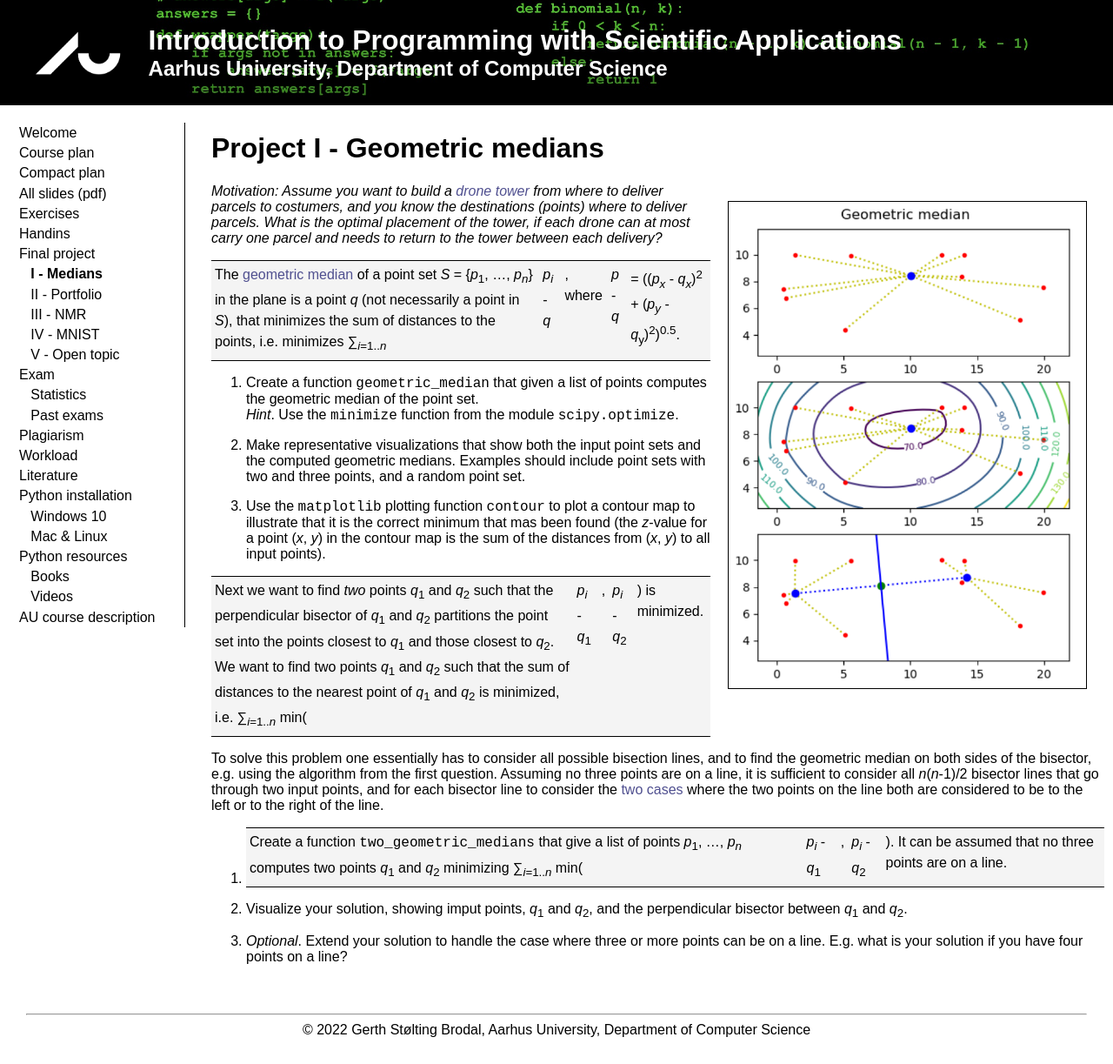
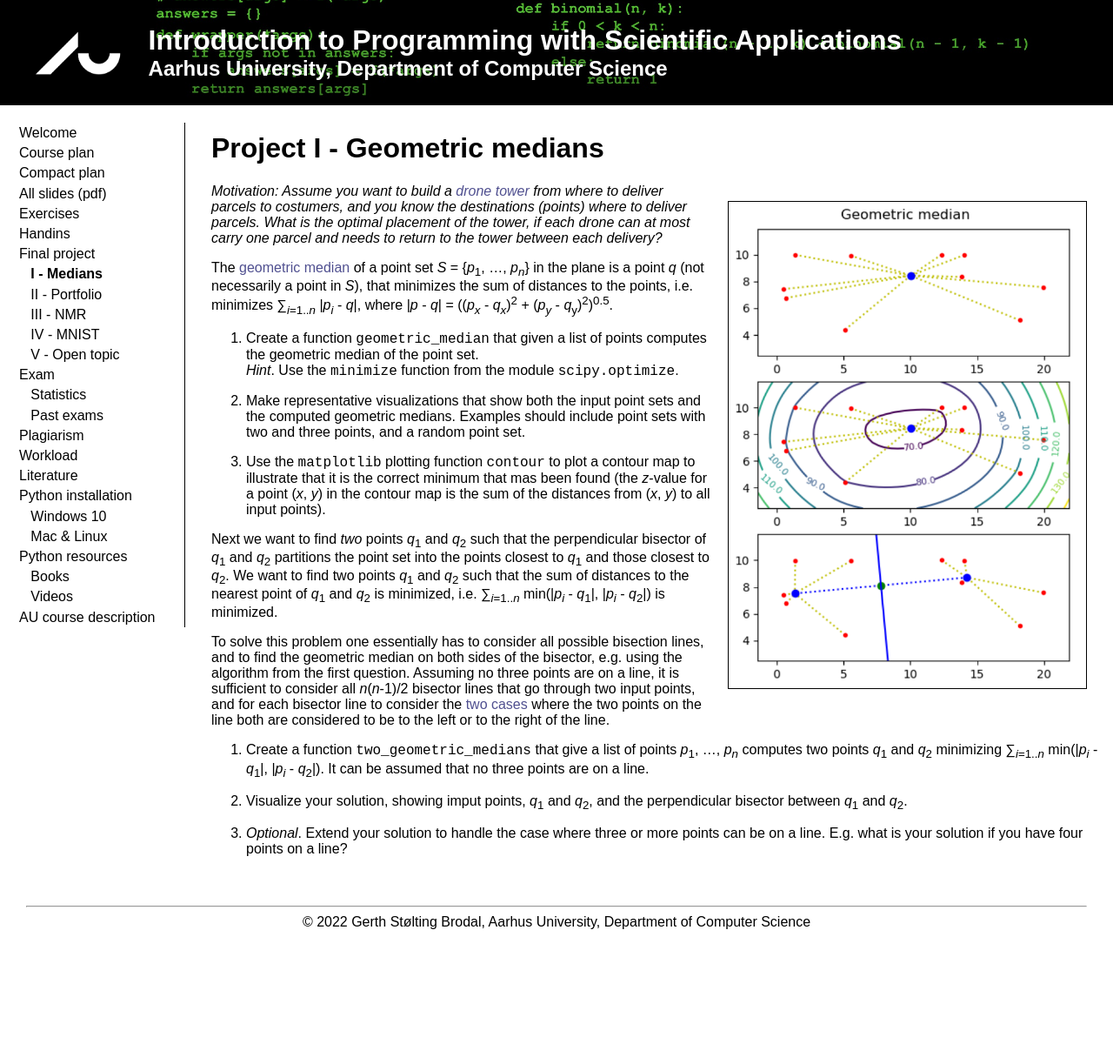
Before and after one commit to gsbrodal/gsbrodal.github.io, a Jekyll site: the page built from ipsa/project-1-medians.md, in a window 1280 px wide. Shown: the whole page at 87% size. Built offline with Jekyll 4.4.1, drawn with Linux system fonts in a browser that asks for light colours; our own code applies the rules of GitHub Pages for plain Markdown files; after the commit the page ends 1099 px from its top, so only the background shows below that; part of the change alters nothing that is shown.

```diff
--- a/ipsa/project-1-medians.md
+++ b/ipsa/project-1-medians.md
@@ -4,7 +4,7 @@
 
 _Motivation: Assume you want to build a [drone tower](http://www.businessinsider.com/amazon-has-applied-to-patent-a-beehive-like-drone-tower-2017-6?r=US&IR=T&IR=T) from where to deliver parcels to costumers, and you know the destinations (points) where to deliver parcels. What is the optimal placement of the tower, if each drone can at most carry one parcel and needs to return to the tower between each delivery?_
 
-The [geometric median](https://en.wikipedia.org/wiki/Geometric_median) of a point set _S_&nbsp;=&nbsp;{_p_<sub>1</sub>,&nbsp;...,&nbsp;_p_<sub>_n_</sub>} in the plane is a point _q_ (not necessarily a point in _S_), that minimizes the sum of distances to the points, i.e. minimizes &sum;<sub>_i_=1.._n_</sub> |_p_<sub>_i_</sub> - _q_|, where |_p_ - _q_| = ((_p_<sub>_x_</sub> - _q_<sub>_x_</sub>)<sup>2</sup> + (_p_<sub>_y_</sub> - _q_<sub>y</sub>)<sup>2</sup>)<sup>0.5</sup>.
+The [geometric median](https://en.wikipedia.org/wiki/Geometric_median) of a point set _S_&nbsp;=&nbsp;{_p_<sub>1</sub>,&nbsp;...,&nbsp;_p_<sub>_n_</sub>} in the plane is a point _q_ (not necessarily a point in _S_), that minimizes the sum of distances to the points, i.e. minimizes &sum;<sub>_i_=1.._n_</sub> &#124;_p_<sub>_i_</sub> - _q_&#124;, where &#124;_p_ - _q_&#124; = ((_p_<sub>_x_</sub> - _q_<sub>_x_</sub>)<sup>2</sup> + (_p_<sub>_y_</sub> - _q_<sub>y</sub>)<sup>2</sup>)<sup>0.5</sup>.
 
 1. Create a function `geometric_median` that given a list of points computes the geometric median of the point set.
 <br>
@@ -15,11 +15,11 @@ _Hint_. Use the `minimize` function from the module `scipy.optimize`.
 3. Use the `matplotlib` plotting function `contour` to plot a contour map to illustrate that it is the correct minimum that mas been found (the _z_-value for a point (_x_, _y_) in the contour map is the sum of the distances from (_x_, _y_) to all input points).
 
 
-Next we want to find _two_ points _q_<sub>1</sub> and _q_<sub>2</sub> such that the perpendicular bisector of _q_<sub>1</sub> and _q_<sub>2</sub> partitions the point set into the points closest to _q_<sub>1</sub> and those closest to _q_<sub>2</sub>. We want to find two points _q_<sub>1</sub> and _q_<sub>2</sub> such that the sum of distances to the nearest point of _q_<sub>1</sub> and _q_<sub>2</sub> is minimized, i.e. &sum;<sub>_i_=1.._n_</sub> min(|_p_<sub>_i_</sub> - _q_<sub>1</sub>|, |_p_<sub>_i_</sub> - _q_<sub>2</sub>|) is minimized.
+Next we want to find _two_ points _q_<sub>1</sub> and _q_<sub>2</sub> such that the perpendicular bisector of _q_<sub>1</sub> and _q_<sub>2</sub> partitions the point set into the points closest to _q_<sub>1</sub> and those closest to _q_<sub>2</sub>. We want to find two points _q_<sub>1</sub> and _q_<sub>2</sub> such that the sum of distances to the nearest point of _q_<sub>1</sub> and _q_<sub>2</sub> is minimized, i.e. &sum;<sub>_i_=1.._n_</sub> min(&#124;_p_<sub>_i_</sub> - _q_<sub>1</sub>&#124;, &#124;_p_<sub>_i_</sub> - _q_<sub>2</sub>&#124;) is minimized.
 
 To solve this problem one essentially has to consider all possible bisection lines, and to find the geometric median on both sides of the bisector, e.g. using the algorithm from the first question. Assuming no three points are on a line, it is sufficient to consider all _n_(_n_-1)/2 bisector lines that go through two input points, and for each bisector line to consider the [two cases](two-geometric-medians.pdf) where the two points on the line both are considered to be to the left or to the right of the line.
 
-4. Create a function `two_geometric_medians` that give a list of points _p_<sub>1</sub>, ..., _p<sub>n</sub>_ computes two points _q_<sub>1</sub> and _q_<sub>2</sub> minimizing &sum;<sub>_i_=1.._n_</sub> min(|_p<sub>i</sub>_ - _q_<sub>1</sub>|, |_p<sub>i</sub>_ - _q_<sub>2</sub>|).  It can be assumed that no three points are on a line.
+4. Create a function `two_geometric_medians` that give a list of points _p_<sub>1</sub>, ..., _p<sub>n</sub>_ computes two points _q_<sub>1</sub> and _q_<sub>2</sub> minimizing &sum;<sub>_i_=1.._n_</sub> min(&#124;_p<sub>i</sub>_ - _q_<sub>1</sub>&#124;, &#124;_p<sub>i</sub>_ - _q_<sub>2</sub>&#124;).  It can be assumed that no three points are on a line.
 
 5. Visualize your solution, showing imput points, _q_<sub>1</sub> and _q_<sub>2</sub>, and the perpendicular bisector between _q_<sub>1</sub> and _q_<sub>2</sub>.
 
```
